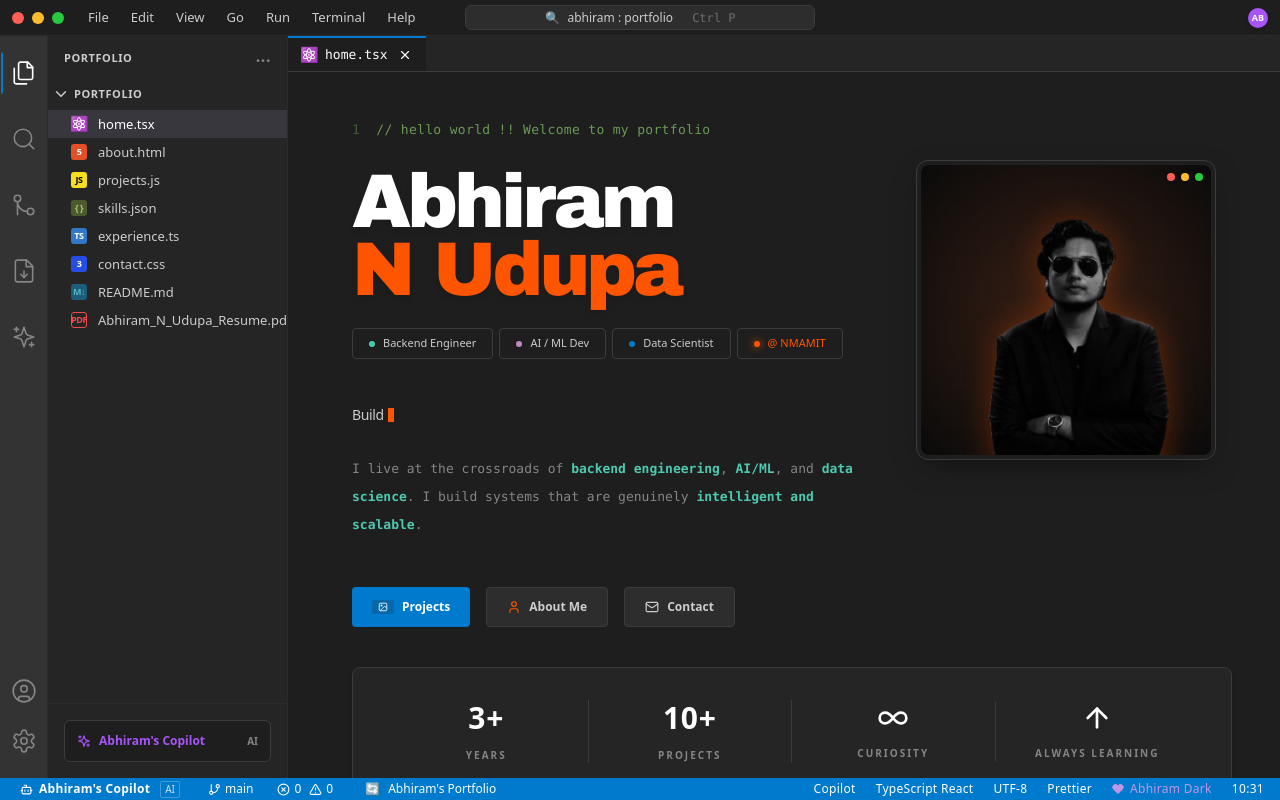
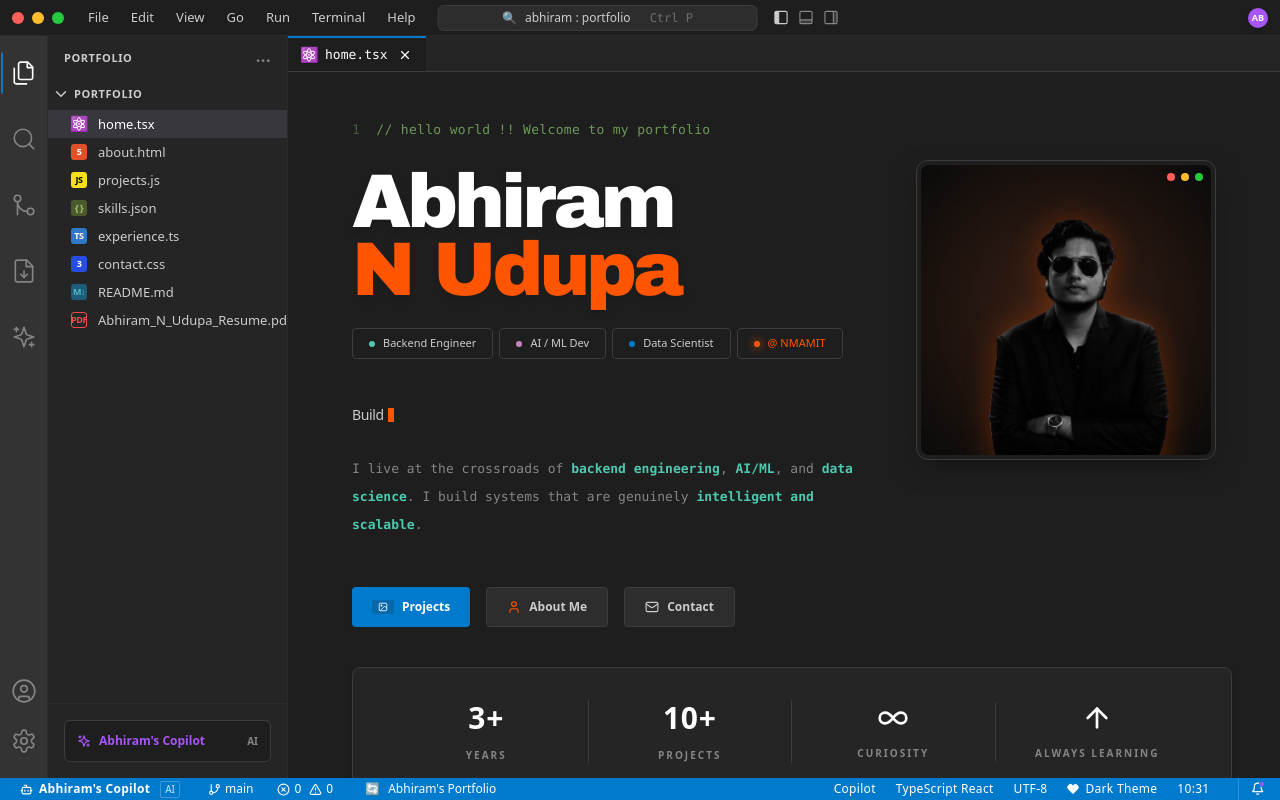
Before and after one commit to AbhiramNU/Portfolio, a React (Vite) app: page / in a window 1280 px wide. Built offline with nearby package versions, Linux system fonts and the light colour scheme.

Commit message:
Finalize layout toggle buttons, TopBar menus, and status bar notification UI for Vercel deployment

```diff
--- a/src/components/StatusBar.jsx
+++ b/src/components/StatusBar.jsx
@@ -1,6 +1,6 @@
 import React, { useState } from 'react';
 import { useTabs } from '../hooks/useTabs';
-import { GitBranch, XCircle, AlertTriangle, CheckCheck, Bot } from 'lucide-react';
+import { GitBranch, XCircle, AlertTriangle, CheckCheck, Bot, Bell } from 'lucide-react';
 
 export default function StatusBar({ toggleAssistant, isAssistantOpen }) {
   const { activeTab } = useTabs();
@@ -36,11 +36,16 @@ export default function StatusBar({ toggleAssistant, isAssistantOpen }) {
           <span className="hover:bg-white/20 px-1 py-0.5 rounded cursor-pointer transition-colors tracking-wide">Copilot</span>
           <span className="hover:bg-white/20 px-1 py-0.5 rounded cursor-pointer transition-colors tracking-wide">TypeScript React</span>
           <span className="hover:bg-white/20 px-1 py-0.5 rounded cursor-pointer transition-colors tracking-wide">UTF-8</span>
-          <span className="hover:bg-white/20 px-1 py-0.5 rounded cursor-pointer transition-colors tracking-wide">Prettier</span>
-          <span className="hover:bg-white/20 px-1 py-0.5 rounded cursor-pointer transition-colors tracking-wide font-medium flex items-center text-[#c296e6]">
-            <Heart fill="#c296e6" size={12} className="mr-1.5" /> Abhiram Dark
+          <span className="hover:bg-white/20 px-1 py-0.5 rounded cursor-pointer transition-colors tracking-wide font-medium flex items-center text-[#ffffff]">
+            <Heart fill="#ffffff" size={12} className="mr-1.5" /> Dark Theme
           </span>
           <span className="hover:bg-white/20 px-1 py-0.5 rounded cursor-pointer transition-colors tracking-wide">10:31</span>
+        </div>
+        <div className="flex items-center ml-2 border-l border-white/20 pl-2">
+          <div className="hover:bg-white/20 p-1 rounded cursor-pointer transition-colors relative" onClick={() => alert("No new notifications")}>
+            <Bell size={13.5} />
+            <div className="absolute top-[3px] right-[3px] w-1.5 h-1.5 bg-[#a855f7] rounded-full border border-[#007acc]"></div>
+          </div>
         </div>
       </div>
     </div>
--- a/src/components/TopBar.jsx
+++ b/src/components/TopBar.jsx
@@ -16,7 +16,31 @@ const MenuItem = ({ label, shortcut, onClick, className = "", bold = false }) =>
 
 const MenuDivider = () => <div className="h-[1px] bg-[#3c3c3c] my-1"></div>;
 
-export default function TopBar({ onSearchClick, onToggleSidebar, onToggleTerminal, onToggleCopilot }) {
+const PanelLeftIcon = ({ active }) => (
+  <svg width="15" height="15" viewBox="0 0 16 16" fill="none" stroke="currentColor" strokeWidth="1.2">
+    <rect x="1.5" y="1.5" width="13" height="13" rx="1.5" />
+    <path d="M1.5 3C1.5 2.17 2.17 1.5 3 1.5H5.5V14.5H3C2.17 14.5 1.5 13.82 1.5 13V3Z" fill="currentColor" stroke="none" opacity={active ? 1 : 0.3}/>
+    <line x1="5.5" y1="1.5" x2="5.5" y2="14.5" stroke="currentColor" strokeWidth="1.2" />
+  </svg>
+);
+
+const PanelBottomIcon = ({ active }) => (
+  <svg width="15" height="15" viewBox="0 0 16 16" fill="none" stroke="currentColor" strokeWidth="1.2">
+    <rect x="1.5" y="1.5" width="13" height="13" rx="1.5" />
+    <path d="M1.5 10.5H14.5V13C14.5 13.82 13.82 14.5 13 14.5H3C2.17 14.5 1.5 13.82 1.5 13V10.5Z" fill="currentColor" stroke="none" opacity={active ? 1 : 0.3}/>
+    <line x1="1.5" y1="10.5" x2="14.5" y2="10.5" stroke="currentColor" strokeWidth="1.2" />
+  </svg>
+);
+
+const PanelRightIcon = ({ active }) => (
+  <svg width="15" height="15" viewBox="0 0 16 16" fill="none" stroke="currentColor" strokeWidth="1.2">
+    <rect x="1.5" y="1.5" width="13" height="13" rx="1.5" />
+    <path d="M10.5 1.5H13C13.82 1.5 14.5 2.17 14.5 3V13C14.5 13.82 13.82 14.5 13 14.5H10.5V1.5Z" fill="currentColor" stroke="none" opacity={active ? 1 : 0.3}/>
+    <line x1="10.5" y1="1.5" x2="10.5" y2="14.5" stroke="currentColor" strokeWidth="1.2" />
+  </svg>
+);
+
+export default function TopBar({ onSearchClick, onToggleSidebar, onToggleTerminal, onToggleCopilot, isSidebarOpen, isTerminalOpen, isAssistantOpen }) {
   const [activeMenu, setActiveMenu] = useState(null);
   const menuRef = useRef(null);
   const { files, openFile, activeTab, closeTab, closeAllTabs } = useTabs();
@@ -167,10 +191,23 @@ export default function TopBar({ onSearchClick, onToggleSidebar, onToggleTermina
           <TopButton name="Help" />
         </div>
       </div>
-      <div className="flex-1 flex justify-center max-w-lg absolute left-1/2 transform -translate-x-1/2">
-        <div onClick={onSearchClick} className="bg-[#2d2d2d] hover:bg-[#333333] cursor-pointer text-[#cccccc] border border-[#3c3c3c] hover:border-[#569cd6] rounded-md px-3 py-[2.5px] text-[12px] flex items-center justify-center w-[350px] shadow-sm transition-colors">
-          <span className="mr-2 text-[#007acc]">🔍</span>
-          <span>abhiram : portfolio <span className="opacity-40 ml-4 font-mono">Ctrl P</span></span>
+      <div className="flex-1 flex justify-center absolute left-1/2 transform -translate-x-1/2">
+        <div className="flex items-center gap-3">
+          <div onClick={onSearchClick} className="bg-[#2d2d2d] hover:bg-[#333333] cursor-pointer text-[#cccccc] border border-[#3c3c3c] hover:border-[#569cd6] rounded-md px-3 py-[3px] text-[12px] flex items-center justify-center w-[320px] shadow-sm transition-colors">
+            <span className="mr-2 text-[#007acc]">🔍</span>
+            <span>abhiram : portfolio <span className="opacity-40 ml-4 font-mono">Ctrl P</span></span>
+          </div>
+          <div className="hidden lg:flex items-center gap-0.5">
+            <div onClick={onToggleSidebar} className={`cursor-pointer p-1 rounded hover:bg-white/10 transition-colors ${isSidebarOpen ? 'text-[#cccccc]' : 'text-[#858585]'}`}>
+              <PanelLeftIcon active={isSidebarOpen} />
+            </div>
+            <div onClick={onToggleTerminal} className={`cursor-pointer p-1 rounded hover:bg-white/10 transition-colors ${isTerminalOpen ? 'text-[#cccccc]' : 'text-[#858585]'}`}>
+              <PanelBottomIcon active={isTerminalOpen} />
+            </div>
+            <div onClick={onToggleCopilot} className={`cursor-pointer p-1 rounded hover:bg-white/10 transition-colors ${isAssistantOpen ? 'text-[#cccccc]' : 'text-[#858585]'}`}>
+              <PanelRightIcon active={isAssistantOpen} />
+            </div>
+          </div>
         </div>
       </div>
       <div className="flex items-center">
--- a/src/layout/VSCodeLayout.jsx
+++ b/src/layout/VSCodeLayout.jsx
@@ -33,6 +33,9 @@ export default function VSCodeLayout() {
         onToggleSidebar={() => setIsSidebarOpen(!isSidebarOpen)}
         onToggleTerminal={() => setIsTerminalOpen(!isTerminalOpen)}
         onToggleCopilot={() => setIsAssistantOpen(!isAssistantOpen)}
+        isSidebarOpen={isSidebarOpen}
+        isTerminalOpen={isTerminalOpen}
+        isAssistantOpen={isAssistantOpen}
       />
       <div className="flex flex-1 overflow-hidden min-h-0">
         <ActivityBar
```
